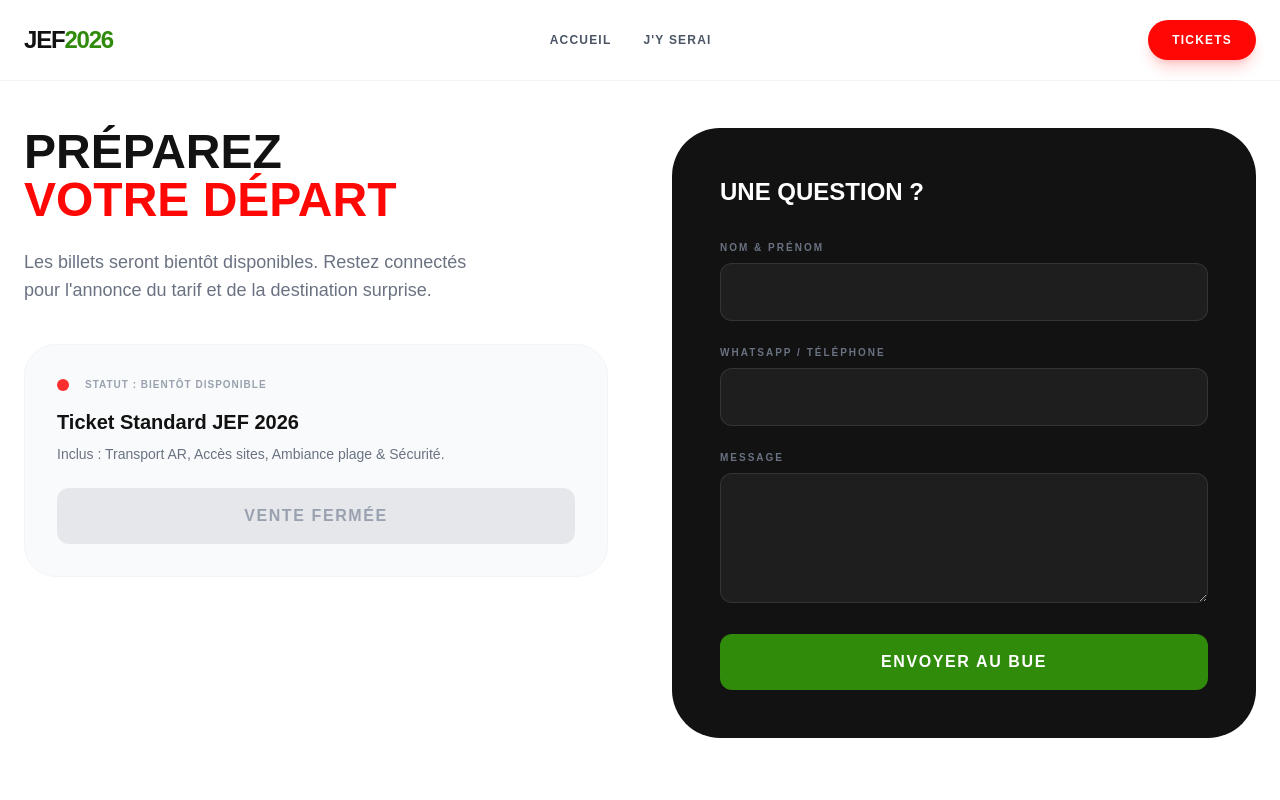
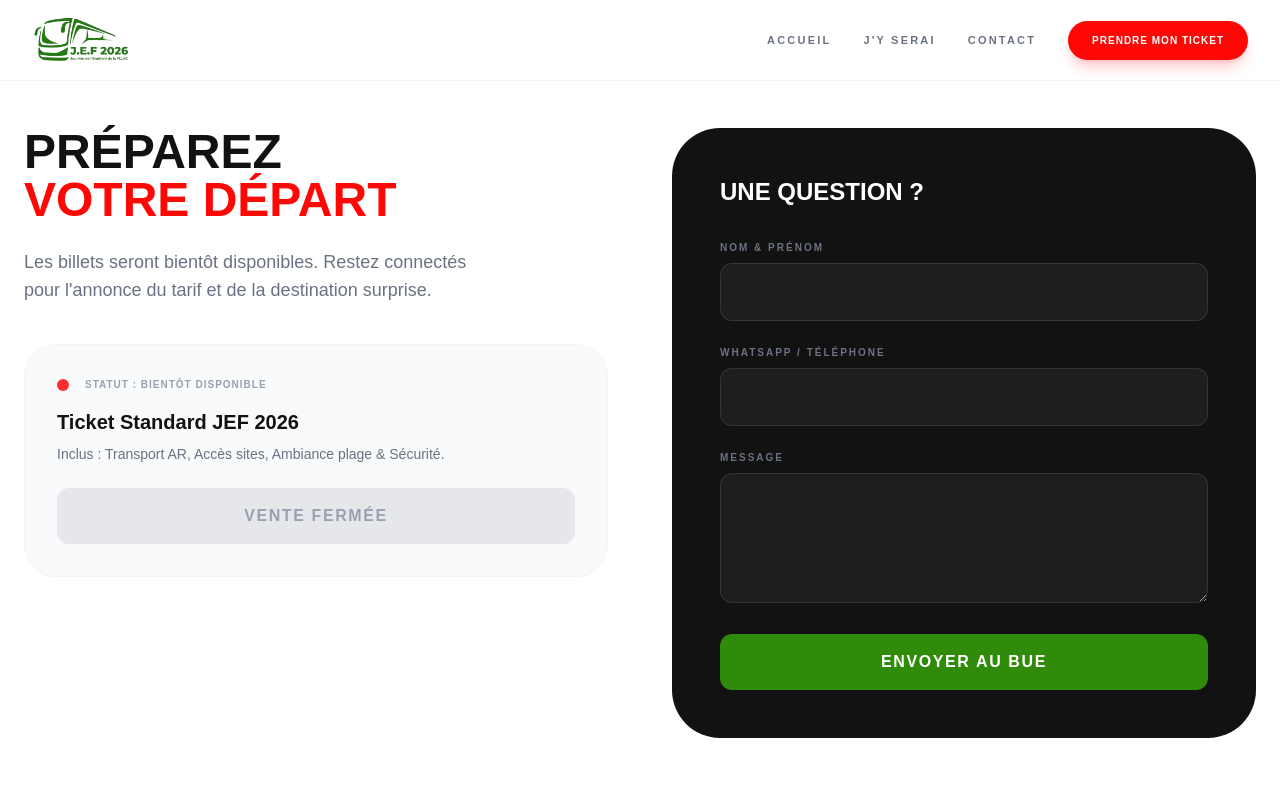
Before and after one commit to tcbrenato/jef2026, a Next.js app: page /contact in a window 1280 px wide. Shown: the top 800 px of the page. Built offline with nearby package versions, Linux system fonts and the light colour scheme.

Commit message:
Mise à jour : Header Mobile First, Logo dynamique et animations au scroll

```diff
--- a/components/layout/Header.tsx
+++ b/components/layout/Header.tsx
@@ -1,24 +1,88 @@
+'use client';
+
+import { useState } from 'react';
 import Link from 'next/link';
+import { Menu, X } from 'lucide-react';
 
 export default function Header() {
+  const [isOpen, setIsOpen] = useState(false);
+
+  const navLinks = [
+    { name: 'Accueil', href: '/' },
+    { name: "J'y serai", href: '/jy-serai' },
+    { name: 'Contact', href: '/contact' },
+  ];
+
   return (
-    <header className="fixed top-0 w-full z-50 bg-white/90 backdrop-blur-md border-b border-gray-100">
-      <div className="max-w-7xl mx-auto px-6 h-20 flex justify-between items-center">
-        <div className="text-2xl font-black tracking-tighter uppercase">
-          Jef<span className="text-jef-green">2026</span>
+    <header className="fixed top-0 w-full z-[100] bg-white/95 backdrop-blur-md border-b border-gray-100">
+      <div className="max-w-7xl mx-auto px-4 sm:px-6 lg:px-8">
+        <div className="flex justify-between items-center h-20">
+
+          {/* LOGO CLIQUABLE */}
+          <Link href="/" className="flex items-center">
+            <img
+              src="/logojeff.png"
+              alt="Logo JEF 2026"
+              className="h-14 w-auto object-contain py-1"
+            />
+          </Link>
+
+          {/* DESKTOP NAV */}
+          <nav className="hidden md:flex space-x-8 items-center">
+            {navLinks.map((link) => (
+              <Link
+                key={link.name}
+                href={link.href}
+                className="text-[11px] font-black uppercase tracking-[0.2em] text-gray-500 hover:text-jef-green transition-colors"
+              >
+                {link.name}
+              </Link>
+            ))}
+            <Link
+              href="/contact"
+              className="bg-jef-red text-white px-6 py-3 rounded-full text-[10px] font-black uppercase tracking-widest shadow-lg shadow-jef-red/20 hover:scale-105 active:scale-95 transition-all"
+            >
+              Prendre mon ticket
+            </Link>
+          </nav>
+
+          {/* BOUTON MENU MOBILE */}
+          <div className="md:hidden">
+            <button
+              onClick={() => setIsOpen(!isOpen)}
+              className="p-2 text-jef-dark"
+              aria-label="Toggle Menu"
+            >
+              {isOpen ? <X size={28} /> : <Menu size={28} />}
+            </button>
+          </div>
         </div>
-        <nav className="hidden md:flex space-x-8 text-xs font-bold uppercase tracking-widest text-gray-600">
-          <Link href="/" className="hover:text-jef-green transition-colors">Accueil</Link>
-          <Link href="/jy-serai" className="hover:text-jef-green transition-colors">J'y serai</Link>
-        </nav>
-        <div className="flex items-center gap-4">
+      </div>
+
+      {/* OVERLAY MENU MOBILE (Mobile First) */}
+      <div className={`
+        fixed inset-0 top-20 bg-white z-[90] transition-all duration-300 ease-in-out md:hidden
+        ${isOpen ? 'opacity-100 visible translate-x-0' : 'opacity-0 invisible translate-x-full'}
+      `}>
+        <nav className="flex flex-col p-8 space-y-8">
+          {navLinks.map((link) => (
+            <Link
+              key={link.name}
+              href={link.href}
+              onClick={() => setIsOpen(false)}
+              className="text-3xl font-black uppercase tracking-tighter text-jef-dark border-b border-gray-50 pb-4"
+            >
+              {link.name}
+            </Link>
+          ))}
           <Link
             href="/contact"
-            className="bg-jef-red text-white px-4 py-2 md:px-6 md:py-3 rounded-full text-[10px] md:text-xs font-black uppercase tracking-widest hover:brightness-110 transition-all shadow-lg shadow-jef-red/20"
+            onClick={() => setIsOpen(false)}
+            className="bg-jef-red text-white text-center py-5 rounded-2xl font-black uppercase tracking-widest shadow-xl shadow-jef-red/20"
           >
-            Tickets
+            Prendre mon ticket
           </Link>
-        </div>
+        </nav>
       </div>
     </header>
   );
--- a/package.json
+++ b/package.json
@@ -10,6 +10,7 @@
   "dependencies": {
     "framer-motion": "^12.38.0",
     "html-to-image": "^1.11.13",
+    "lucide-react": "^1.7.0",
     "next": "16.2.2",
     "react": "19.2.4",
     "react-dom": "19.2.4"
```
Also changed, not shown: public/logojeff.png (added), 1 other file (tests, documents, lock files or other folders).
